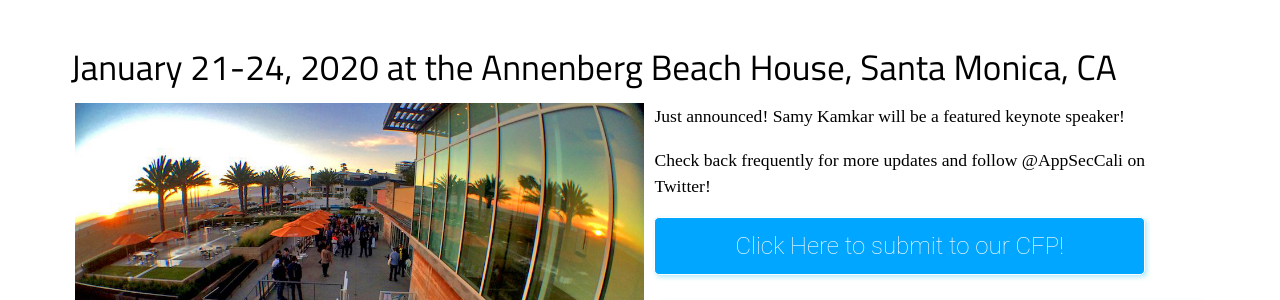
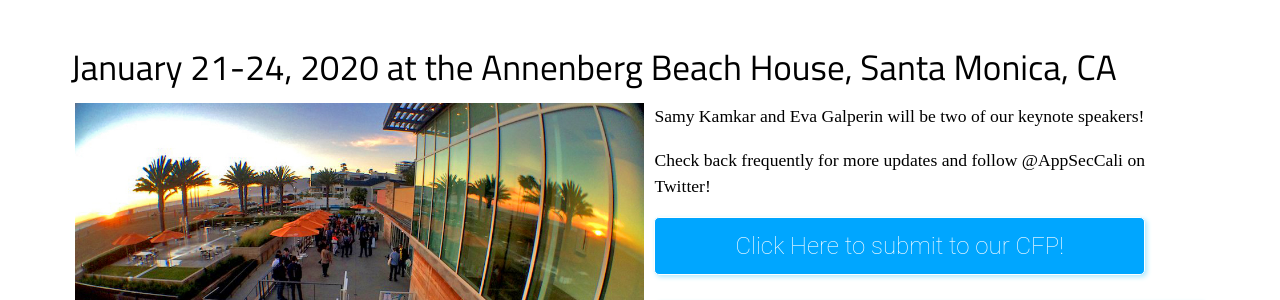
Before and after one commit to OWASP/2020-appseccalifornia, a Jekyll site: the page built from index.html, in a window 1280 px wide. Shown: the part 341-641 px from the top of the page. Built offline with Jekyll 4.4.1, drawn with Linux system fonts in a browser that asks for light colours; some web fonts are replaced; comment, search, counter and statistics services are not loaded.

Commit message:
added Eva to home page keynotes

```diff
--- a/index.html
+++ b/index.html
@@ -13,7 +13,7 @@
 <div class="row"><h2>January 21-24, 2020 at the Annenberg Beach House, Santa Monica, CA</h2></div>
 <div class="row"><div class="column"><img src="../assets/images/fisheye.jpg" width="569" align="left"></div>
 <div class="column">
-<div><p>Just announced! Samy Kamkar will be a featured keynote speaker!</p><p>Check back frequently for more updates and follow @AppSecCali on Twitter!</p></div>
+<div><p>Samy Kamkar and Eva Galperin will be two of our keynote speakers!</p><p>Check back frequently for more updates and follow @AppSecCali on Twitter!</p></div>
 <div><button name="cfpBUton" class="button" onclick="window.location.href='https://owasp.submittable.com/submit/147365/app    sec-callifornia-2020-call-for-presentations';">Click Here to submit to our CFP!</button></div>
 <br>
 <div><button name="cftButton" class="button" onclick="window.location.href='https://owasp.submittable.com/submit/147366/ap    psec-callifornia-2020-call-for-trainers';">Click Here To Submit Your Training Proposal!</button></div>
```
